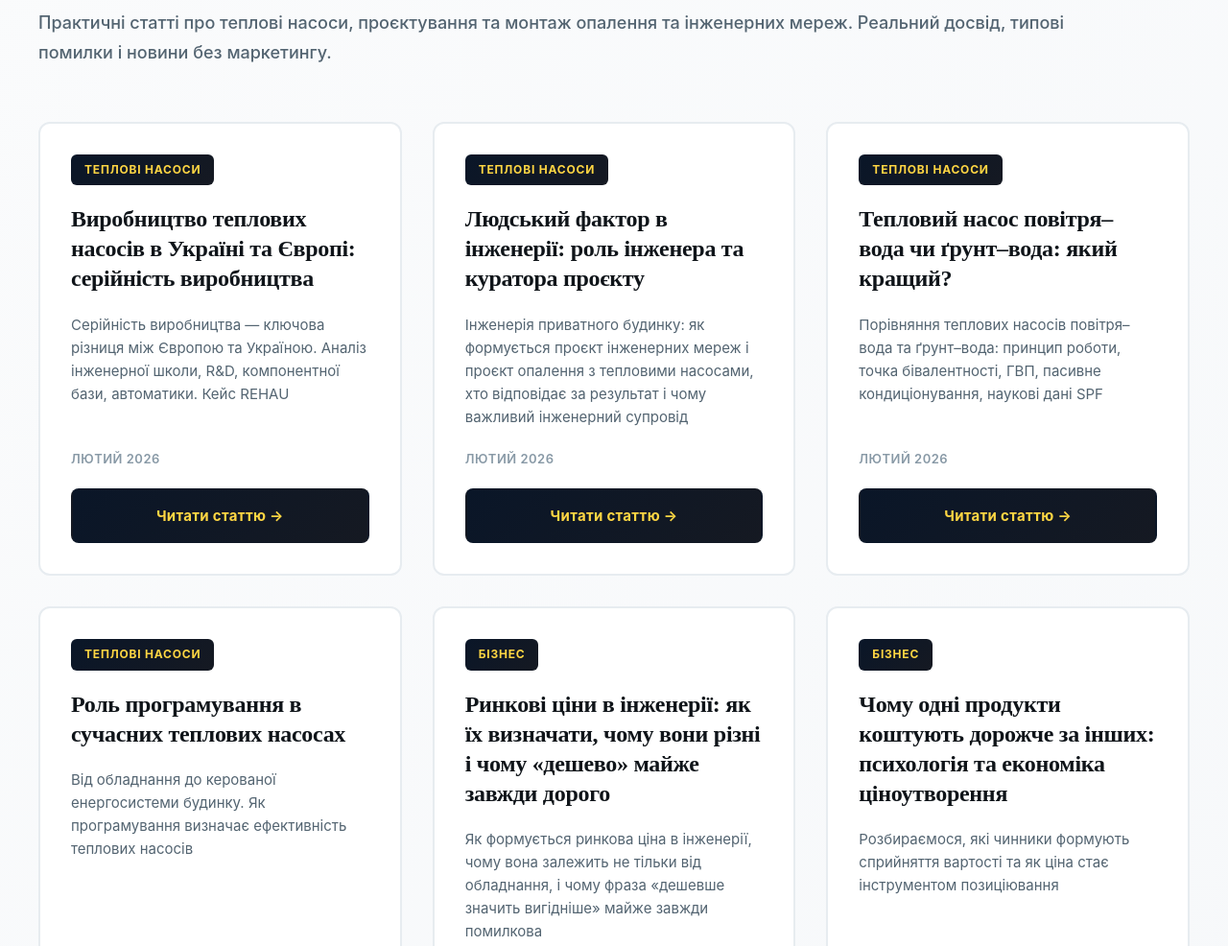
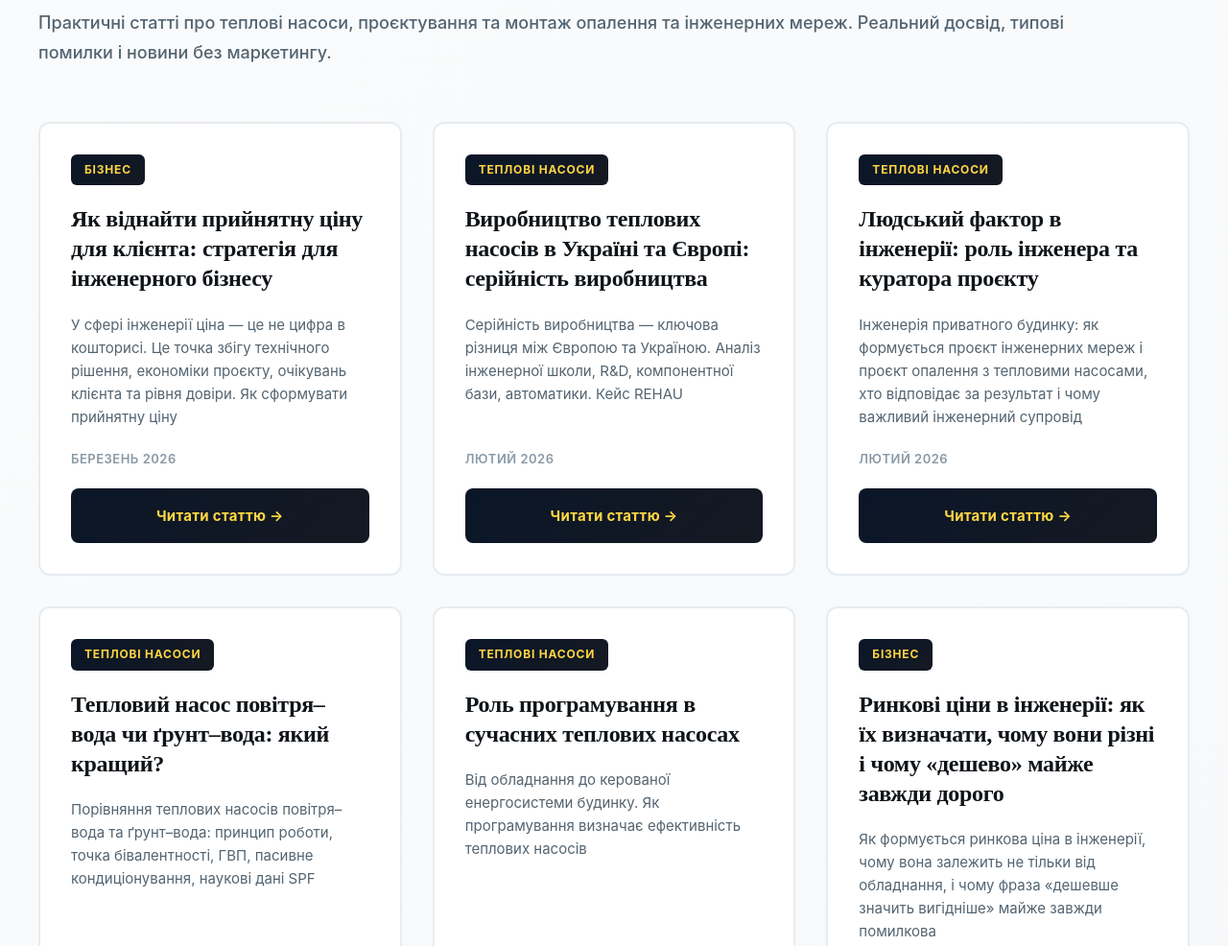
Before and after one commit to dimirtsar/dimirtsar.github.io, a website: page index.html in a window 1280 px wide. Shown: the part 863-1849 px from the top of the page at 96% size. Drawn offline with Linux system fonts and the light colour scheme.

Commit message:
Add new article to homepage

```diff
--- a/index.html
+++ b/index.html
@@ -274,6 +274,13 @@
     // Latest blog articles - ОНОВЛЮЙТЕ ЦЕЙ МАСИВ ПРИ ДОДАВАННІ НОВИХ СТАТЕЙ У blog.html
     const latestBlogArticles = [
       {
+        title: 'Як віднайти прийнятну ціну для клієнта: стратегія для інженерного бізнесу',
+        description: 'У сфері інженерії ціна — це не цифра в кошторисі. Це точка збігу технічного рішення, економіки проєкту, очікувань клієнта та рівня довіри. Як сформувати прийнятну ціну',
+        date: 'Березень 2026',
+        url: '/blog/finding-acceptable-price/',
+        tag: 'Бізнес'
+      },
+      {
         title: 'Виробництво теплових насосів в Україні та Європі: серійність виробництва',
         description: 'Серійність виробництва — ключова різниця між Європою та Україною. Аналіз інженерної школи, R&D, компонентної бази, автоматики. Кейс REHAU',
         date: 'Лютий 2026',
```
